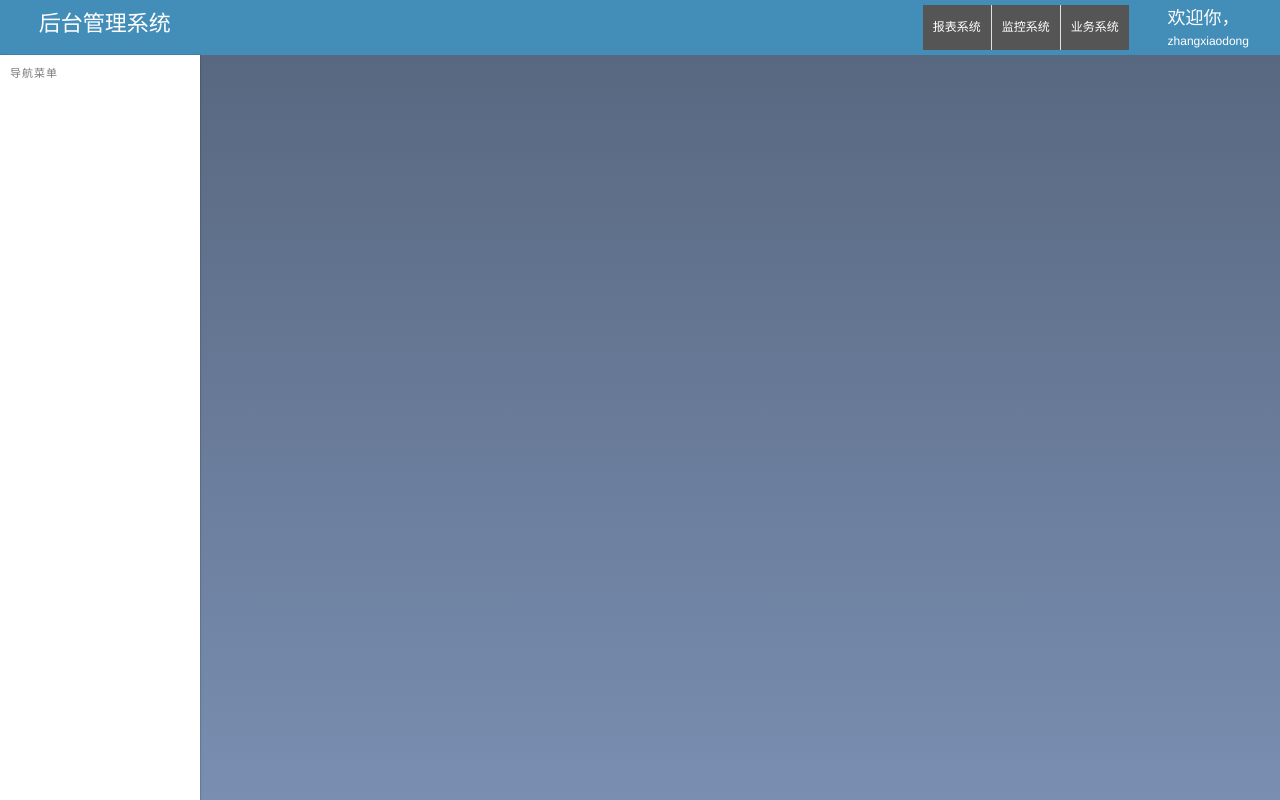
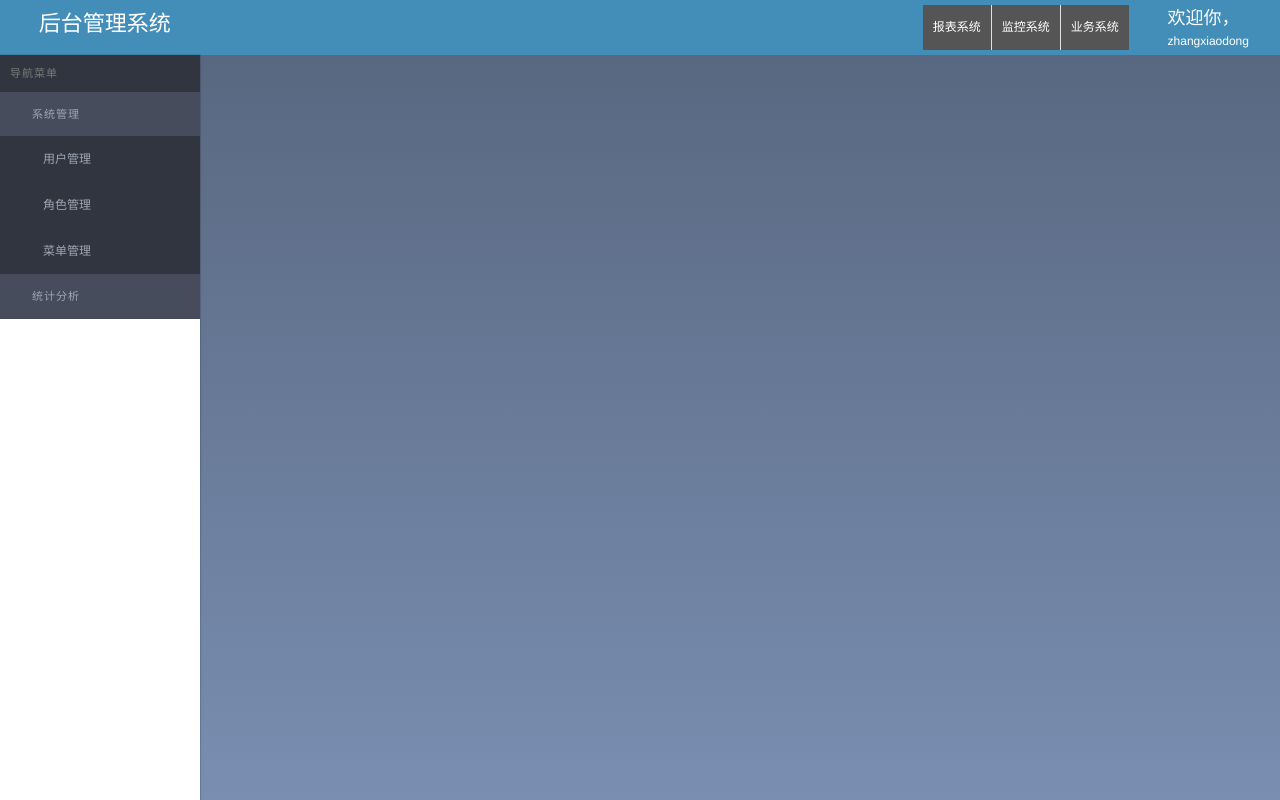
Before and after one commit to crazyguagua/iview_demo, a Vue app: page /home in a window 1280 px wide. Built offline with nearby package versions, Linux system fonts and the light colour scheme; a web font is replaced by a local one.

Commit message:
菜单组件初步完成，暂时没有实现过度效果

```diff
--- a/src/App.vue
+++ b/src/App.vue
@@ -1,5 +1,5 @@
 <template>
-  <div>2222
+  <div>
     <router-view></router-view>
   </div>
 
--- a/src/assets/main.css
+++ b/src/assets/main.css
@@ -7,6 +7,39 @@
 body{font-family:"Helvetica Neue",Helvetica,"PingFang SC","Hiragino Sans GB","Microsoft YaHei","微软雅黑",Arial,sans-serif;font-size:12px;line-height:1.5;color:#657180;background-color:#fff;-webkit-font-smoothing:antialiased;-moz-osx-font-smoothing:grayscale}article,aside,blockquote,body,button,dd,details,div,dl,dt,fieldset,figcaption,figure,footer,form,h1,h2,h3,h4,h5,h6,header,hgroup,hr,input,legend,li,menu,nav,ol,p,section,td,textarea,th,ul{margin:0;padding:0}
 ul,li{
     list-style: none;
+}
+a {
+    margin:0;
+    padding:0;
+    border:0;
+    font-size:100%;
+    vertical-align:baseline;
+    background:transparent;
+}
+a {
+    color: #3399ff;
+    background: transparent;
+    text-decoration: none;
+    outline: none;
+    cursor: pointer;
+    transition: color .2s ease;
+}
+ a:hover {
+        color: #3399ff;
+    }
+
+    a:active {
+        color: #3399ff;
+    }
+ a:active,
+    a:hover {
+        outline: 0;
+        text-decoration: none;
+    }
+a[disabled] {
+        color: #ccc;
+        cursor: not-allowed;
+        pointer-events: none;
 }
 @font-face {
     font-family: 'iconfont';
--- a/src/components/SideMenu.vue
+++ b/src/components/SideMenu.vue
@@ -1,20 +1,51 @@
 <template>
     <div class="nav-menu ">
-        <NavMenu>
-            <NavMenuItem>
-            </NavMenuItem>
+        <NavMenu theme="dark">
+          <MenuGroup v-for="menu in menus" slot="menuList" :title="menu.title" :collapsed='menu.collapsed'>
+                <NavMenuItem v-for="sub in menu.subMenu" v-if="menu.subMenu" :title="sub.title"></NavMenuItem>
+            </MenuGroup>
         </NavMenu>
     </div>
 </template>
 <script>
     import {
         NavMenu,
-        NavMenuItem} from './ui/menu'
-    console.log(NavMenu);
+        NavMenuItem,MenuGroup} from './ui/menu'
     export default{
         components:{
-            NavMenu,
-            NavMenuItem
+            NavMenu,NavMenuItem,MenuGroup
+        },
+        data(){
+            return{
+                 menus:[{
+                   title:'系统管理',
+                   collapsed:false,
+                   subMenu:[{
+                       title:'用户管理',
+                       url:'user/list'
+                   },{
+                        title:'角色管理',
+                       url:'role/list'
+                   }
+                   ,{
+                        title:'菜单管理',
+                       url:'role/list'
+                   }]
+
+               },
+               {
+                   title:'统计分析',
+                   subMenu:[{
+                       title:'用户留存',
+                       url:'user/list'
+                   },{
+                        title:'流失用户',
+                       url:'role/list'
+                   }
+                   ]
+
+               }]
+            }
         }
     }
 </script>
--- a/src/components/ui/menu/menu.vue
+++ b/src/components/ui/menu/menu.vue
@@ -1,22 +1,39 @@
 <template>
-    <div >
+    <div :class="classes">
         <p class="menu-title">{{menuTitle}}</p>
-        <ul class="menu-list">
+        <ul class="menu-list" >
             <slot name="menuList"></slot>
+
         </ul>
     </div>
 </template>
 <script>
+const prefixCls = 'menu';
+import {oneOf} from '../../util/uiTool';
     export default{
         props:{
             menuTitle:{
                 type:String,
                 default:'导航菜单'
+            },
+            theme:{
+                validator(value){
+                    return oneOf(value, ['light', 'dark']);
+                },
+                default:'light'
             }
         },
         data(){
             return{
 
+            }
+        },
+        computed:{
+            classes(){
+                let theme = this.theme;
+                return [
+                    `${prefixCls}-${theme}`
+                ];
             }
         }
 
@@ -27,8 +44,13 @@
         color: #7a7a7a;;
         font-size: 11px;
         letter-spacing: 1px;
-        margin-bottom: 5px;
         text-transform: uppercase;
         padding:10px;
     }
+    .menu-dark{
+        background: #313540;;
+    }
+    .menu-light{
+        background: #fff;
+    }
 </style>
--- /dev/null
+++ b/src/components/ui/menu/menuGroup.vue
@@ -0,0 +1,92 @@
+<template>
+    <li>
+        <div class="menu-header menu-title" v-on:click="toggle()">
+            <i class="" ></i>
+                {{title}}
+            <i class="iconfont collapse" :class="[collapsed ? 'arrow-down':'arrow-up']" ></i>
+        </div>
+        <ul  class="subMenu" :class="[collapsed?'collapsed':'']">
+            <slot ></slot>
+        </ul>
+    </li>
+</template>
+<script>
+    export default{
+         props:{
+            title:{
+                type:String
+            },
+            icon:{
+                type:String
+            },
+            collapsed:{
+                type:Boolean,
+                default:true
+            }
+        },
+        data(){
+            return{
+
+            }
+        },
+        computed:{
+            arrowClasses(){
+
+
+            }
+        },
+        methods:{
+            toggle(){
+                this.collapsed = !this.collapsed;
+            }
+        }
+    }
+
+</script>
+<style lang="less" >
+    .menu-header{
+        padding:14px 24px;
+        cursor:pointer;
+        position:relative;
+         & .collapse{
+            position:absolute;
+            right: 10px;
+            top: 1px;
+        }
+        & > i{
+            margin-right: 8px;
+        }
+
+    }
+    .menu-light{
+
+         & .menu-header:hover{
+             background:#f3f3f3;
+        }
+
+    }
+    .menu-dark{
+        & .menu-header{
+            color: #9ea7b4;
+            position:relative;
+
+
+        }
+        & .menu-header.menu-title{
+            background:#464c5b;
+        }
+         & .menu-header:hover{
+             color: #fff;
+
+        }
+    }
+    .subMenu{
+        transition:all .3s;
+        overflow: hidden;
+        height:auto;
+        &.collapsed{
+            height:0;
+        }
+
+    }
+</style>
--- a/src/components/ui/menu/menuItem.vue
+++ b/src/components/ui/menu/menuItem.vue
@@ -1,15 +1,23 @@
 <template>
-    <li><a href=""><span><i></i></span></a></li>
+    <li class="menu-header menu-item"><a href=""><span><i></i></span>{{title}}</a></li>
 </template>
 <script>
     export default{
         props:{
-            text:{
+            title:{
                 type:String
             }
         }
     }
 </script>
-<style >
-
+<style lang="less">
+    .menu-header.menu-item{
+        padding-left: 43px;
+    }
+    .menu-dark .menu-item,.menu-dark .menu-item a{
+        color:#9ea7b4;
+    }
+    .menu-dark .menu-item a:hover{
+        color:#fff;
+    }
 </style>
--- /dev/null
+++ b/src/components/util/uiTool.js
@@ -0,0 +1,9 @@
+export function oneOf(one,validList)
+{
+    for(let i=0;i<validList.length;i++){
+        if(one === validList[i]){
+            return true;
+        }
+    }
+    return false;
+}
```
Also changed, not shown: src/components/ui/menu/index.js (+4 -3 lines).
